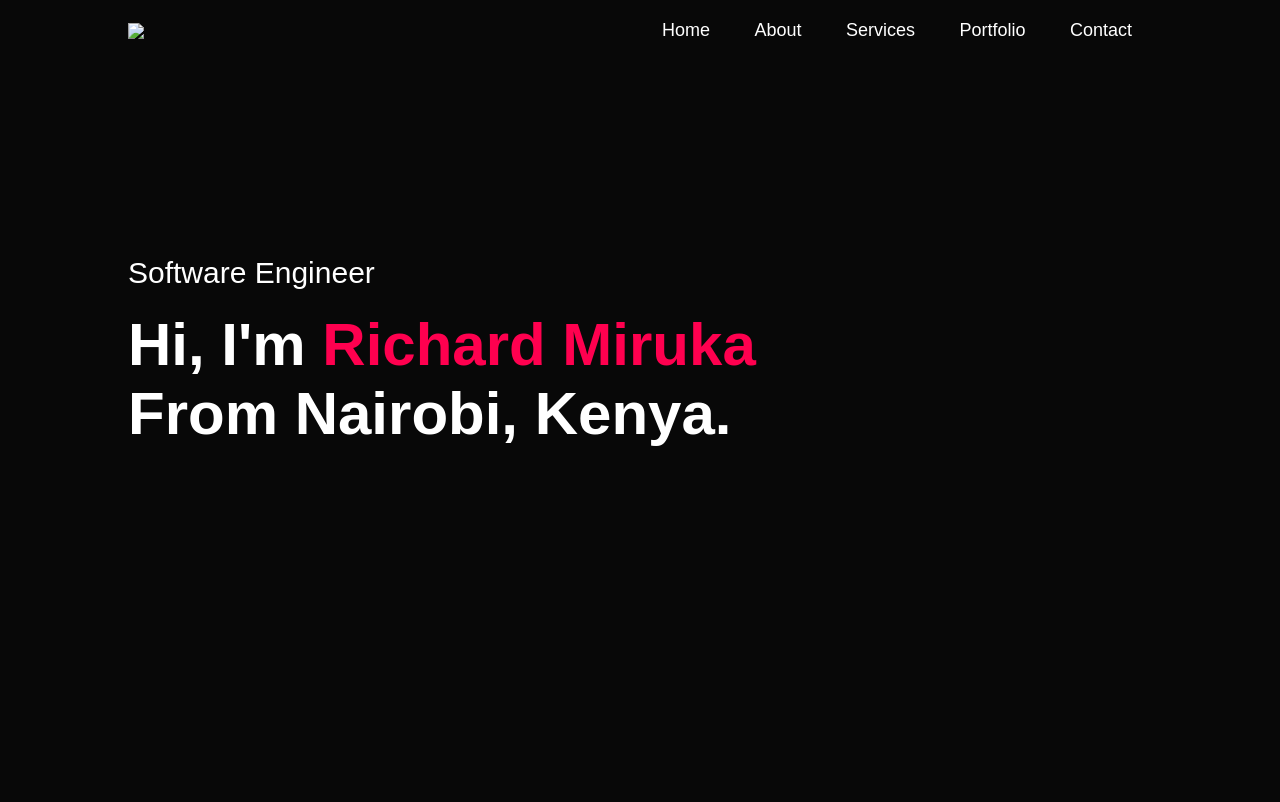
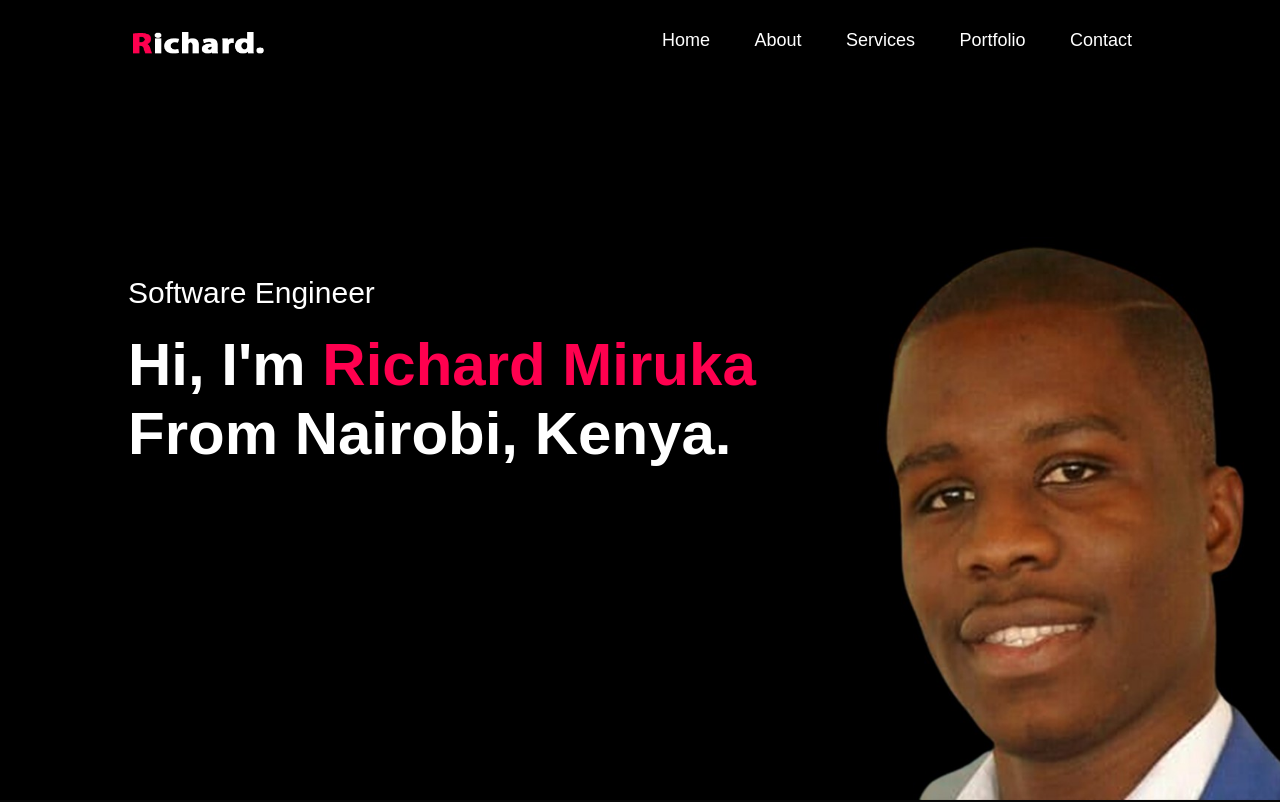
Before and after one commit to Richard-WanderaM/alx_capstone_project, a plain HTML site: page index.html in a window 1280 px wide. Shown: the top 802 px of the page. Drawn offline with Linux system fonts and the light colour scheme.

Commit message:
images images folder

```diff
--- a/index.html
+++ b/index.html
@@ -13,7 +13,7 @@
 <div id="header">
     <div class="container">
         <nav>
-            <img src="images/Richard logo.png" class="logo">
+            <img src="images/Richard_logo.jpg" class="logo">
             <ul id="sidemenu">
                 <li><a href="#header">Home</a></li>
                 <li><a href="#about">About</a></li>
```
Also changed, not shown: images/MR.jpg (deleted), images/Phone.jpg (deleted), images/Phone_view.jpg (deleted), images/Richard Miruka.jpg (deleted), images/Richard.jpg (deleted), images/Richard_logo.jpg (added), images/Rm.jpeg.jpg (deleted), images/background-landscape.jpg (added), images/background-portrait.jpg (added), images/background.png (deleted), images/logo.png (deleted), images/logo1.jpg (deleted), images/phone-background.png (deleted), images/phone-portrait-background.jpg (added), 2 more files, 3 other files.
